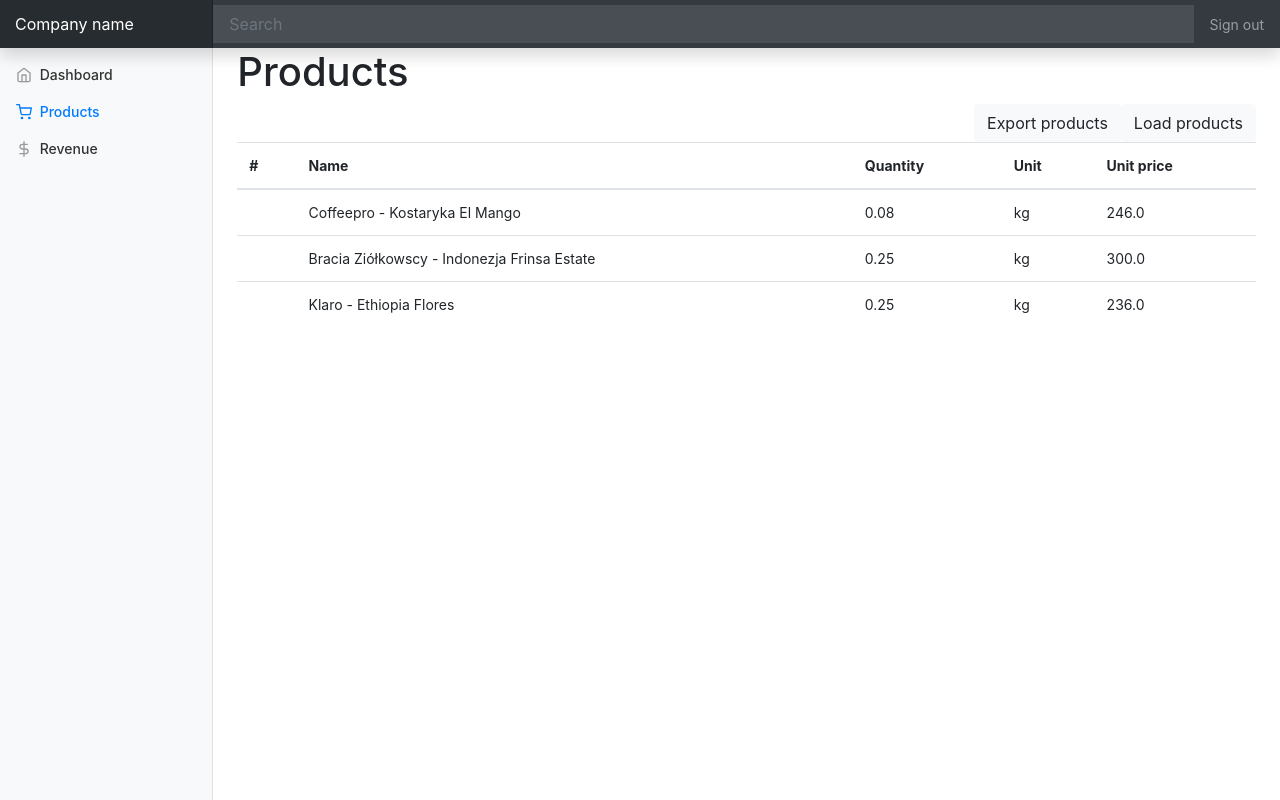
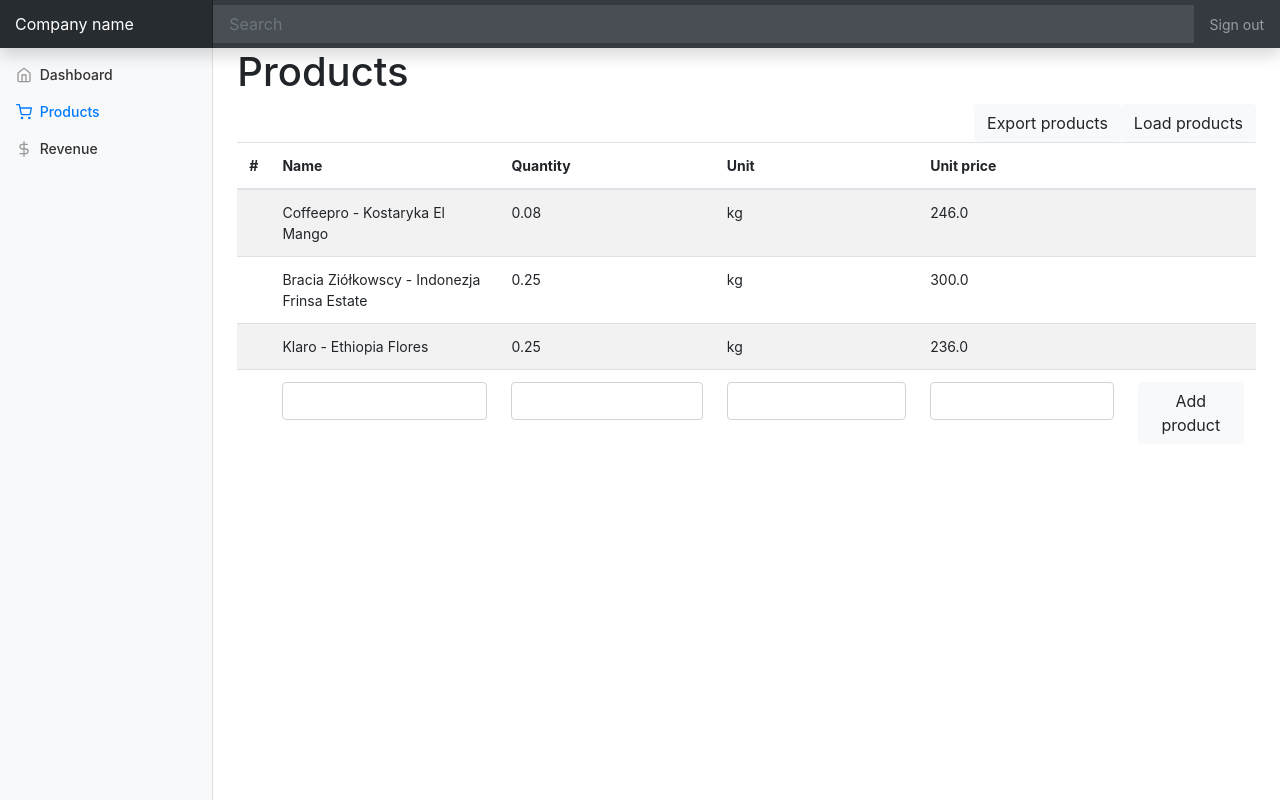
Before and after one commit to MarcinSachs/warehouse_manager, a Flask app: page /products in a window 1280 px wide. Run offline with Flask 3, Linux system fonts and the light colour scheme; some libraries are stand-ins or nearby versions.

Commit message:
Add adding products

```diff
--- a/app.py
+++ b/app.py
@@ -1,7 +1,9 @@
-from flask import Flask, render_template
+from flask import Flask, render_template, redirect, url_for, abort, flash
 from products import Product
+from forms import ProductForm
 
 app = Flask(__name__)
+app.config["SECRET_KEY"] = "nininini"
 
 ITEMS = [
     Product("Coffeepro - Kostaryka El Mango", 0.08, "kg", 246.00),
@@ -10,9 +12,23 @@ ITEMS = [
 ]
 
 
-@app.route('/products')
+@app.route('/products', methods=['GET', 'POST'])
 def product_list():
-    return render_template('product_list.html', items=ITEMS, active_page='products')
+    form = ProductForm()
+    if form.validate_on_submit():
+        new_product = Product(
+            name=form.name.data,
+            quantity=form.quantity.data,
+            unit=form.unit.data,
+            unit_price=form.unit_price.data
+        )
+        ITEMS.append(new_product)
+        flash('Product added successfully!', 'success')
+        return redirect(url_for('product_list'))
+    else:
+        print("Form validation failed.")
+        print(form.errors)  # Show form errors in the console
+    return render_template('product_list.html', items=ITEMS, active_page='products', form=form)
 
 
 @app.route('/')
--- /dev/null
+++ b/forms.py
@@ -0,0 +1,10 @@
+from flask_wtf import FlaskForm
+from wtforms import StringField, SubmitField, DecimalField
+
+
+class ProductForm(FlaskForm):
+    name = StringField('Name')
+    quantity = DecimalField('Quantity')
+    unit = StringField('Unit')
+    unit_price = DecimalField('Unit Price')
+    submit = SubmitField('Add Product')
--- /dev/null
+++ b/tempCodeRunnerFile.py
@@ -0,0 +1 @@
+product_list
--- a/templates/base.html
+++ b/templates/base.html
@@ -45,7 +45,8 @@
               </a>
             </li>
             <li class="nav-item">
-              <a class="nav-link {% if active_page == 'products' %}active{% endif %}" href="{{ url_for('product_list') }}">
+              <a class="nav-link {% if active_page == 'products' %}active{% endif %}"
+                href="{{ url_for('product_list') }}">
                 <span data-feather="shopping-cart"></span>
                 Products
               </a>
--- a/templates/product_list.html
+++ b/templates/product_list.html
@@ -6,7 +6,17 @@
     <button type="button" class="btn btn-light float-right">Export products</button>
 </div>
 
-<table class="table">
+{% with messages = get_flashed_messages(with_categories=true) %}
+{% if messages %}
+<ul class=flashes>
+    {% for category, message in messages %}
+    <li class="{{ category }}">{{ message }}</li>
+    {% endfor %}
+</ul>
+{% endif %}
+{% endwith %}
+
+<table class="table table-striped">
     <thead>
         <tr>
             <th scope="col">#</th>
@@ -14,6 +24,7 @@
             <th scope="col">Quantity</th>
             <th scope="col">Unit</th>
             <th scope="col">Unit price</th>
+            <th scope="col"></th>
         </tr>
     </thead>
     <tbody>
@@ -24,8 +35,20 @@
             <td>{{ item.quantity }}</td>
             <td>{{ item.unit }}</td>
             <td>{{ item.unit_price }}</td>
+            <td></td>
         </tr>
         {% endfor %}
+        <tr>
+            <form method="POST" action="{{ url_for('product_list') }}" enctype="multipart/form-data">
+                {{ form.csrf_token }}
+                <th scope="row"></th>
+                <td>{{ form.name(class="form-control") }}</td>
+                <td>{{ form.quantity(class="form-control") }}</td>
+                <td>{{ form.unit(class="form-control") }}</td>
+                <td>{{ form.unit_price(class="form-control") }}</td>
+                <td><button type="submit" name="submit" class="btn btn-light float-right">Add product</button></td>
+            </form>
+        </tr>
     </tbody>
 </table>
 
```
